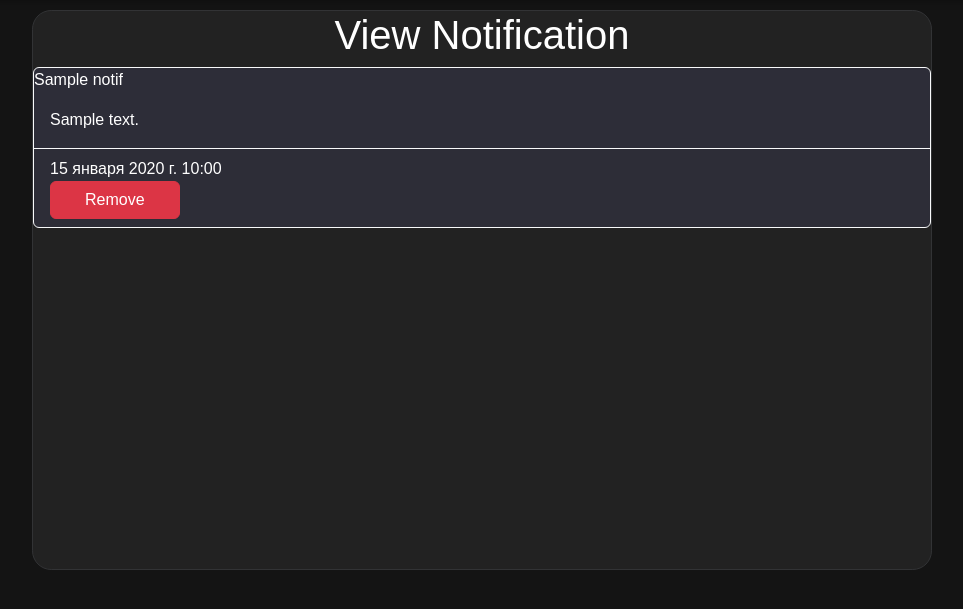
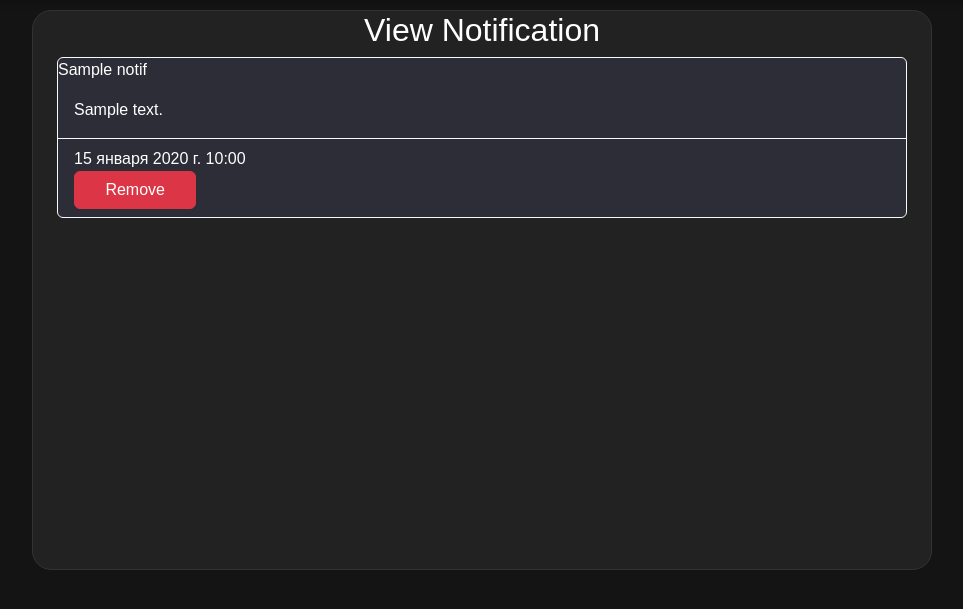
Before and after one commit to ai-fn/django-chat, a Django app: template notifications/templates/notifications/view.html in a window 1280 px wide. Shown: the part 86-695 px from the top of the page, without its empty margins (158-1121 px from the left). Run offline with Django 5.2, Linux system fonts and the light colour scheme; the template is opened without the code that fills it: most values are stand-ins (such as "Sample title", 1, 10 or a date in 2020); data that the repository does not hold is empty.

Commit message:
translate messages

```diff
--- a/notifications/templates/notifications/view.html
+++ b/notifications/templates/notifications/view.html
@@ -8,10 +8,11 @@
 {% endblock %}
 
 {% block content %}
-    <h1 class="page-header text-center">
+    <h2 class="page-header text-center">
         {% translate "View Notification" %}
-    </h1>
+    </h2>
 
+    <div class="main-container">
         <div class="card text-bg-dark border-light bg-color-dark">
             {% if notif.title == "Friend Request" %}
                 <div class="cart-title">
@@ -40,4 +41,5 @@
                 </div>
             {% endif %}
         </div>
+    </div>
 {% endblock %}
```
Lines whose indentation alone changed are shown as unchanged.
